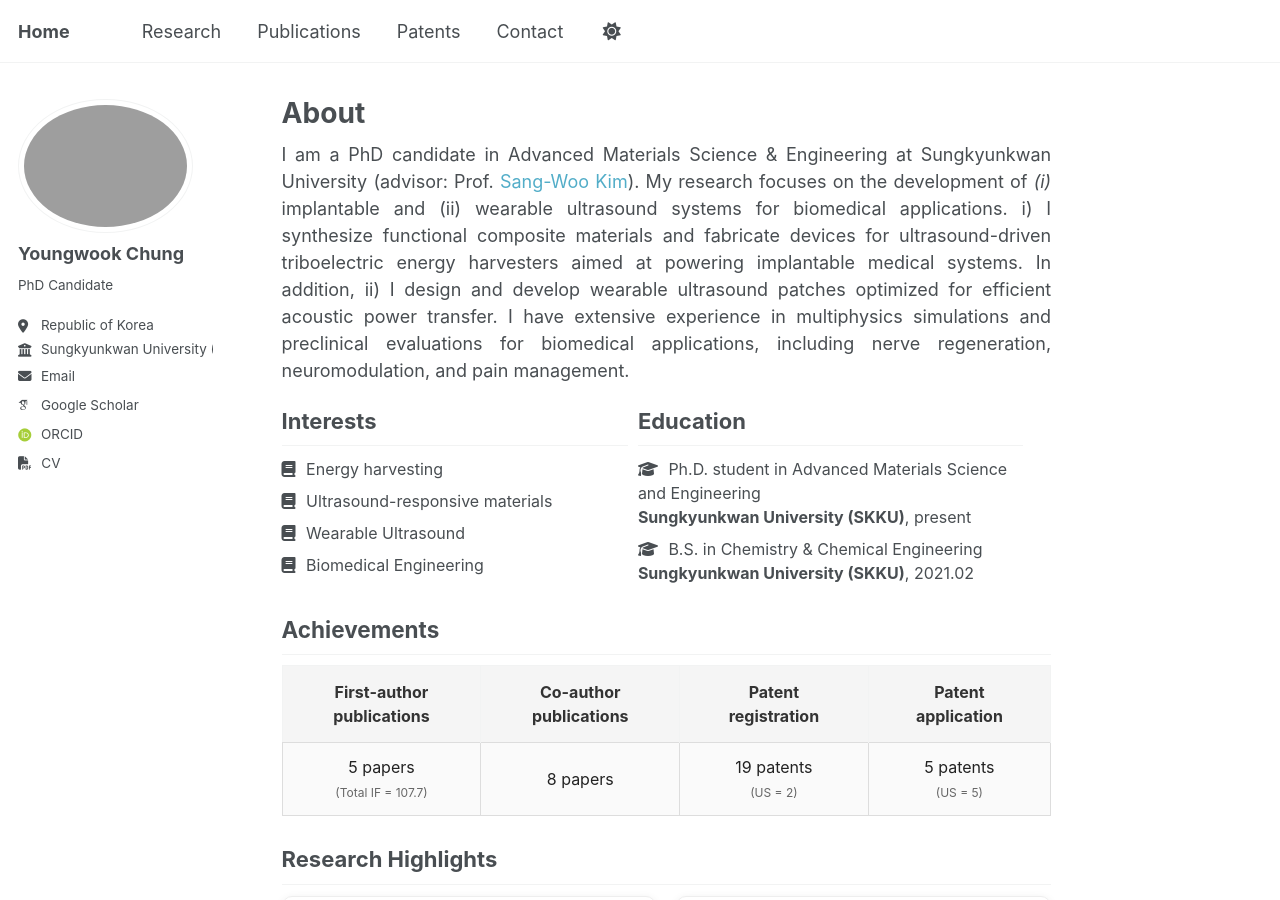
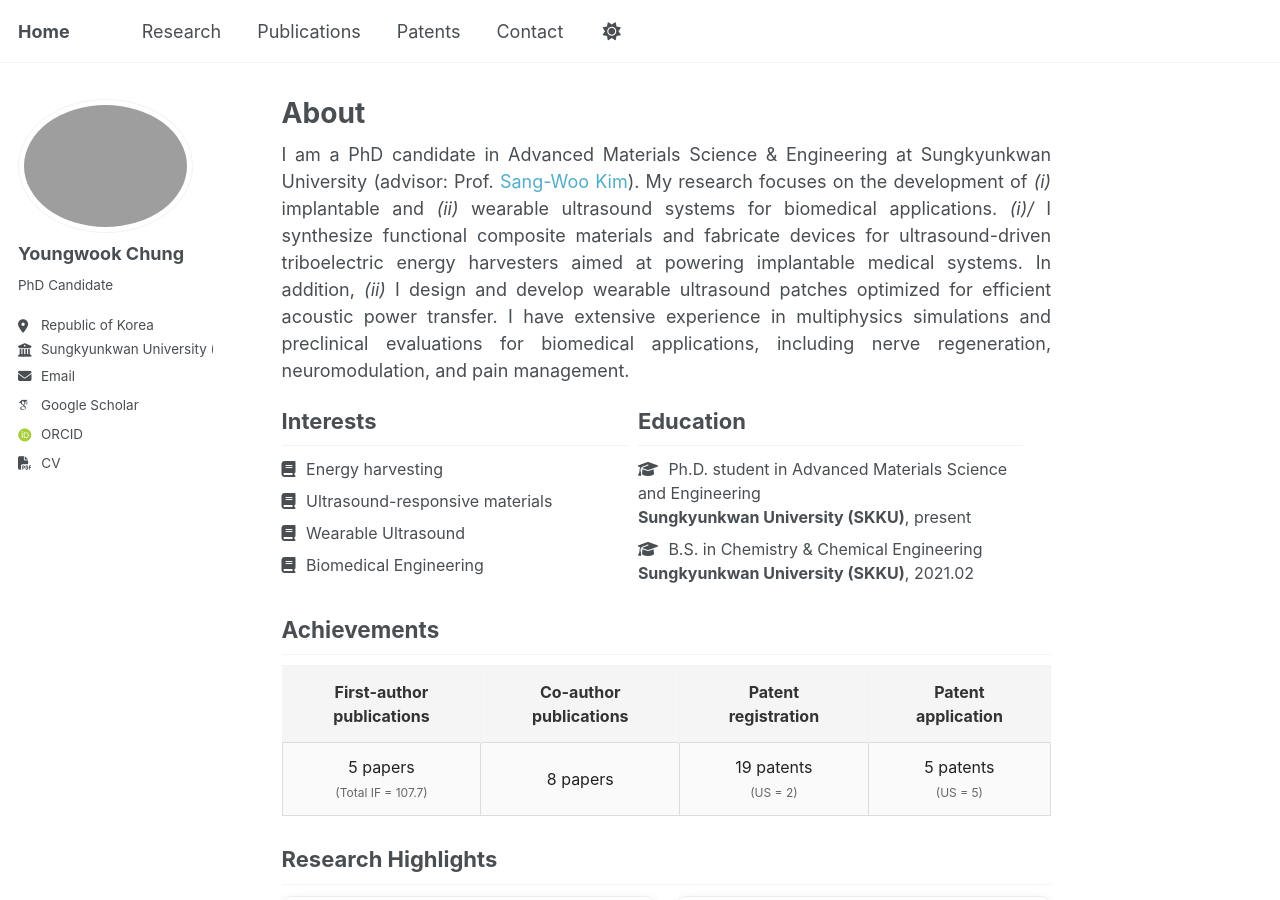
Before and after one commit to ywoog2/ywchung.github.io, a Jekyll site: the page built from _pages/about.md, in a window 1280 px wide and 900 px high. Built offline with Jekyll 4.4.1, drawn with Linux system fonts in a browser that asks for light colours; some web fonts are replaced; a script that is not in the unit is left out.

```diff
--- a/_pages/about.md
+++ b/_pages/about.md
@@ -8,9 +8,9 @@ redirect_from:
 ---
 <p style="text-align: justify;">
 I am a PhD candidate in Advanced Materials Science & Engineering at Sungkyunkwan University (advisor: Prof. <a href="https://scholar.google.com/citations?user=qCyU-VoAAAAJ&hl=en">Sang-Woo Kim</a>).
-My research focuses on the development of <em>(i)</em> implantable and (ii) wearable ultrasound systems for biomedical applications.
-i) I synthesize functional composite materials and fabricate devices for ultrasound-driven triboelectric energy harvesters aimed at powering implantable medical systems.
-In addition, ii) I design and develop wearable ultrasound patches optimized for efficient acoustic power transfer.
+My research focuses on the development of <em>(i)</em> implantable and <em>(ii)</em> wearable ultrasound systems for biomedical applications.
+<em>(i)/</em> I synthesize functional composite materials and fabricate devices for ultrasound-driven triboelectric energy harvesters aimed at powering implantable medical systems.
+In addition, <em>(ii)</em> I design and develop wearable ultrasound patches optimized for efficient acoustic power transfer.
 I have extensive experience in multiphysics simulations and preclinical evaluations for biomedical applications, including nerve regeneration, neuromodulation, and pain management.
 </p>
 
```
